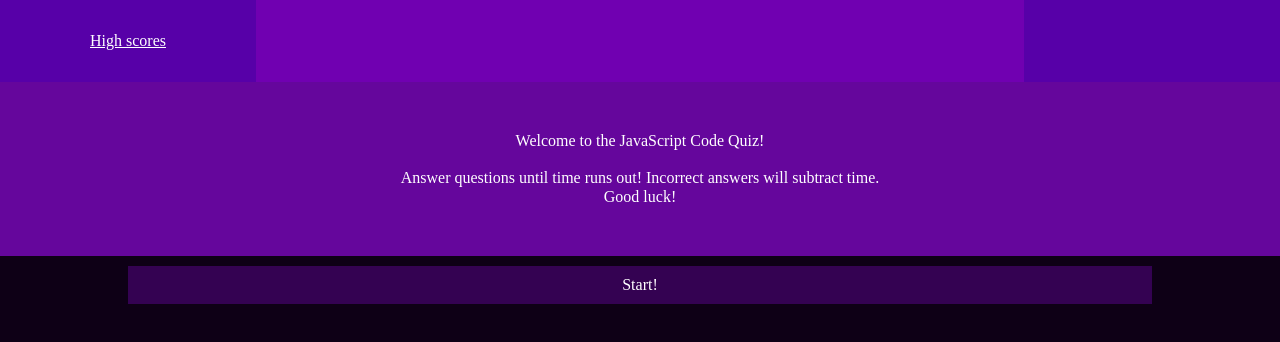
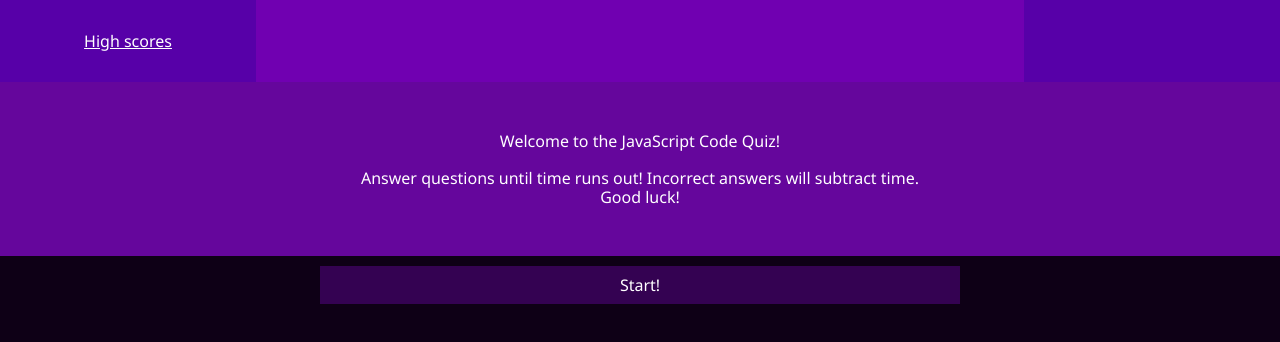
Before and after one commit to LemonPocky/coding-quiz, a plain HTML site: page index.html in a window 1280 px wide. Drawn offline with Linux system fonts and the light colour scheme.

Commit message:
Updated font

```diff
--- a/assets/css/style.css
+++ b/assets/css/style.css
@@ -1,4 +1,5 @@
 body {
+    font-family: 'Noto Sans', sans-serif;
     color: white;
     background-color: rgb(14, 0, 22);
 }
@@ -46,7 +47,7 @@ body {
     margin: 10px auto;
     padding: 10px;
     border: none;
-    width: 80%;
+    width: 50%;
 
     background-color:rgb(52, 2, 82);
     color: white;
--- a/index.html
+++ b/index.html
@@ -3,6 +3,10 @@
 <head>
     <meta charset="UTF-8">
     <meta name="viewport" content="width=device-width, initial-scale=1.0">
+    <link rel="preconnect" href="https://fonts.googleapis.com">
+    <link rel="preconnect" href="https://fonts.gstatic.com" crossorigin>
+    <link href="https://fonts.googleapis.com/css2?family=Noto+Sans&display=swap" rel="stylesheet">
+
     <!-- Link to normalize stylesheet -->
     <link rel="stylesheet" href="./assets/css/normalize.css">
     <!-- Link to CSS stylesheet -->
```
Also changed, not shown: highscores.html (+4 -0 lines).
